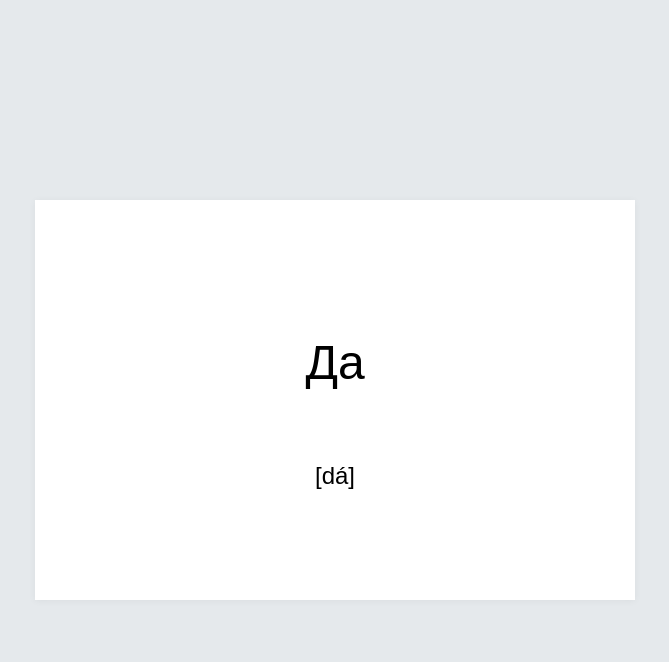
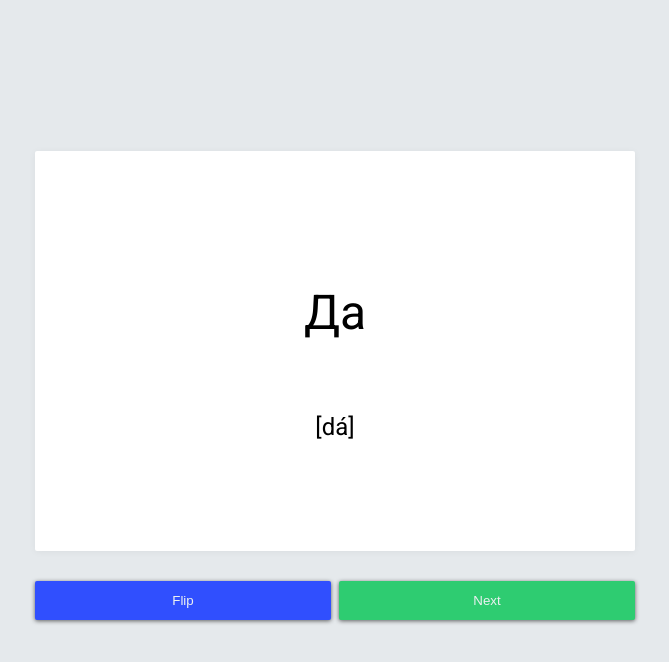
Before and after one commit to dankreiger/russian-flashcards, a React (Create React App) app: page / in a window 1280 px wide. Shown: the top 662 px of the page, without its empty margins (305-974 px from the left). Built offline with nearby package versions, Linux system fonts and the light colour scheme.

Commit message:
Add vocab and components

```diff
--- a/src/App.css
+++ b/src/App.css
@@ -1,7 +1,88 @@
 .App {
+  display: -webkit-box;
+  display: -ms-flexbox;
   display: flex;
   height: 100vh;
-  justify-content: center;
-  align-items: center;
-  flex-direction: column;
+  -webkit-box-pack: center;
+      -ms-flex-pack: center;
+          justify-content: center;
+  -webkit-box-align: center;
+      -ms-flex-align: center;
+          align-items: center;
+  -webkit-box-orient: vertical;
+  -webkit-box-direction: normal;
+      -ms-flex-direction: column;
+          flex-direction: column;
 }
+
+
+.flex-buttons {
+  display: flex;
+  width: 100%;
+  max-width: 600px;
+  justify-content: space-around;
+}
+
+
+.btn {
+  flex: 1 1 100%;
+  cursor: pointer;
+  position: relative;
+  margin: 30px auto;
+  margin-right: 0.5rem;
+  padding: 0;
+  border-width: 0;
+  outline: none;
+  border-radius: 2px;
+  -webkit-box-shadow: 0 1px 4px rgba(0, 0, 0, .6);
+          box-shadow: 0 1px 4px rgba(0, 0, 0, .6);
+  background-color: #2ecc71;
+  color: #ecf0f1;
+  -webkit-transition: background-color .3s;
+  -o-transition: background-color .3s;
+  transition: background-color .3s;
+}
+
+.btn:last-child {
+  margin-right: 0;
+}
+
+.btn:hover, .btn:focus {
+  background-color: #27ae60;
+}
+
+.btn.blue {
+  background-color: #304FFE;
+}
+
+.btn.blue:hover, .btn.blue:focus {
+  background-color: #3D5AFE;
+}
+
+.btn span {
+  display: block;
+  padding: 12px 24px;
+}
+
+.btn:before {
+  content: "";
+  position: absolute;
+  top: 50%;
+  left: 50%;
+  display: block;
+  width: 0;
+  padding-top: 0;
+  border-radius: 100%;
+  background-color: rgba(236, 240, 241, .3);
+  -webkit-transform: translate(-50%, -50%);
+  -ms-transform: translate(-50%, -50%);
+  transform: translate(-50%, -50%);
+}
+
+.btn:active:before {
+  width: 120%;
+  padding-top: 120%;
+  -webkit-transition: width .2s ease-out, padding-top .2s ease-out;
+  -o-transition: width .2s ease-out, padding-top .2s ease-out;
+  transition: width .2s ease-out, padding-top .2s ease-out;
+}
--- a/src/App.js
+++ b/src/App.js
@@ -1,12 +1,36 @@
 import React, { Component } from 'react';
 import Flashcard from './Flashcard';
+import vocabulary from './vocabulary';
 import './App.css';
 
 class App extends Component {
+  constructor() {
+    super();
+    this.state = { flipped: false, card: 0 };
+  }
+
+  flipCard = () => {
+    this.setState({flipped: !this.state.flipped});
+  }
+
+  nextCard = () => {
+    this.setState({flipped: false, card: this.state.card === vocabulary.length - 1 ? 0 : this.state.card + 1});
+  }
+
   render() {
+    const { card, flipped } = this.state;
+
     return (
       <div className="App">
-        <Flashcard />
+        <Flashcard card={card} flipped={flipped} />
+        <div className="flex-buttons">
+          <button className="btn blue" onClick={this.flipCard}>
+            <span>Flip</span>
+          </button>
+          <button className="btn" onClick={this.nextCard}>
+            <span>Next</span>
+          </button>
+        </div>
       </div>
     );
   }
--- /dev/null
+++ b/src/Back.js
@@ -0,0 +1,13 @@
+import React from 'react';
+import classNames from 'classnames';
+
+const Back = ({card, flipped}) => {
+  return (
+    <div className={classNames('back', {hidden: !flipped})}>
+      <p className='lead'>{card.translation}</p>
+      <p>{card.phonetic}</p>
+    </div>
+  )
+}
+
+export default Back;
--- a/src/Flashcard.css
+++ b/src/Flashcard.css
@@ -1,21 +1,45 @@
 .Flashcard {
   background: #fff;
   width: 100%;
+  border-radius: 2px;
   max-width: 600px;
   height: 100%;
   max-height: 400px;
   font-size: 1.5em;
+  -webkit-box-shadow: 0 1px 7px rgba(0,0,0,.05);
           box-shadow: 0 1px 7px rgba(0,0,0,.05);
+  -webkit-transition: 0.6s;
+  -o-transition: 0.6s;
   transition: 0.6s;
+  display: -webkit-box;
+  display: -ms-flexbox;
   display: flex;
+  -webkit-box-pack: center;
+      -ms-flex-pack: center;
           justify-content: center;
+  -webkit-box-align: center;
+      -ms-flex-align: center;
           align-items: center;
+  -webkit-box-orient: vertical;
+  -webkit-box-direction: normal;
+      -ms-flex-direction: column;
           flex-direction: column;
 }
 
+.Flashcard.newCard {
+  transition: 0s;
+}
+
 .front, .back {
+  -webkit-box-align: center;
+      -ms-flex-align: center;
           align-items: center;
+  display: -webkit-box;
+  display: -ms-flexbox;
   display: flex;
+  -webkit-box-orient: vertical;
+  -webkit-box-direction: normal;
+      -ms-flex-direction: column;
           flex-direction: column;
 }
 
@@ -23,11 +47,13 @@
   font-size: 2em;
 }
 
-.Flashcard.answer {
+.Flashcard.flipped {
+  -webkit-transform: rotateY(180deg);
           transform: rotateY(180deg);
 }
 
-.Flashcard.answer p {
+.Flashcard.flipped p {
+  -webkit-transform: rotateY(180deg);
           transform: rotateY(180deg);
 }
 
--- a/src/Flashcard.js
+++ b/src/Flashcard.js
@@ -1,30 +1,30 @@
 import React, { Component } from 'react';
 import vocabulary from './vocabulary';
 import classNames from 'classnames';
+
+import Front from './Front';
+import Back from './Back';
 import './Flashcard.css'
 
 class Flashcard extends Component {
-  constructor() {
-    super();
-    this.state = { flipped: false }
+  constructor(props) {
+    super(props);
+
+    this.state = { newCard: false }
   }
 
-  handleClick = () => {
-    this.setState({flipped: !this.state.flipped})
+  componentWillReceiveProps = (nextProps) => {
+    this.setState({newCard: this.props.card !== nextProps.card})
   }
 
   render() {
+    const { card, flipped } = this.props;
+    const { newCard } = this.state;
+
     return (
-      <div className={classNames('Flashcard', {answer: this.state.flipped})} onClick={this.handleClick}>
-        <div className={classNames('front', {hidden: this.state.flipped})}>
-          <p className='lead'>{vocabulary[0].word}</p>
-          <p>{vocabulary[0].phonetic}</p>
-        </div>
-        <div className={classNames('back', {hidden: !this.state.flipped})}>
-          <p className='lead'>{vocabulary[0].translation}</p>
-          <p>{vocabulary[0].phonetic}</p>
-        </div>
-
+      <div className={classNames('Flashcard', {newCard, flipped})}>
+        <Front card={vocabulary[card]} flipped={flipped} />
+        <Back card={vocabulary[card]} flipped={flipped} />
       </div>
     )
   }
--- /dev/null
+++ b/src/Front.js
@@ -0,0 +1,14 @@
+import React from 'react';
+import classNames from 'classnames';
+
+const Front = ({card, flipped}) => {
+
+  return (
+    <div className={classNames('front', {hidden: flipped})}>
+      <p className='lead'>{card.word}</p>
+      <p>{card.phonetic}</p>
+    </div>
+  )
+}
+
+export default Front;
--- a/src/index.css
+++ b/src/index.css
@@ -1,6 +1,9 @@
+@import url('https://fonts.googleapis.com/css?family=Roboto');
+
+
 body {
   margin: 0;
   padding: 0;
-  font-family: sans-serif;
+  font-family: 'Roboto', sans-serif;
   background: #e5e9ec;
 }
--- a/src/vocabulary.js
+++ b/src/vocabulary.js
@@ -1,6 +1,25 @@
 const vocabulary = [
   {word: "Да", phonetic: "[dá]", translation: "Yes"},
-  {word: "Нет", phonetic: "[n'ét]", translation: "No"}
+  {word: "Нет", phonetic: "[n'ét]", translation: "No"},
+  {word: "Дом", phonetic: "[dóm]", translation: "House"},
+  {word: "Работа", phonetic: "ра-бó-та / [rabóta]", translation: "Job/Work"},
+  {word: "Квартира", phonetic: "квар-т`и –ра / [kvartíra]", translation: "Apartment"},
+  {word: "Семья", phonetic: "семь-`я / [sem’`ya]", translation: "Family"},
+  {word: "Отпуск", phonetic: "óт-пуск / [ótpoosk]", translation: "Vacation"},
+  {word: "Море", phonetic: "мó-ре / [móre]", translation: "Sea"},
+  {word: "Самолёт", phonetic: "са-мо-л`ёт / [samal`yot]", translation: "Airplane"},
+  {word: "Билет", phonetic: "би-лéт /[bilét]", translation: "Ticket"},
+  {word: "Кредитная карта", phonetic: "кре-д`ит-на-я кáр-та / [kredítnaya] [kárta]", translation: "A credit card"},
+  {word: "Деньги", phonetic: "дéнь-ги / [dén’gi]", translation: "Money"},
+  {word: "Зарплата", phonetic: "зар-плá-та / [zarpláta]", translation: "Salary"},
+  {word: "Магазин", phonetic: "ма-га-з`ин / [magazín]", translation: "Shop"},
+  {word: "Здоровье", phonetic: "здо-рóвь-е / [zdaróv’e]", translation: "Health"},
+  {word: "Удача", phonetic: "у-дá-ча / [oodácha]", translation: "Fortune"},
+  {word: "Успех", phonetic: "ус-пéх / [oospékh]", translation: "Success"},
+  {word: "Привет!", phonetic: "при-вéт / [privét]", translation: "Hi! (informal)"},
+  {word: "Пока!", phonetic: "по-кá / [paká]", translation: "Bye/See you! (informal)"},
+  {word: "Здравствуйте!", phonetic: "здрáв-ствуй-те / [zdrástvooyte]", translation: "Hello! (formal)"},
+  {word: "До свидания!", phonetic: "до сви-дá-ни-я / [da svidániya]", translation: "Good-bye! (formal)"}
 ]
 
 
```
Also changed, not shown: .travis.yml (added), 2 other files (tests, documents, lock files or other folders). Lines whose indentation alone changed are shown as unchanged.
